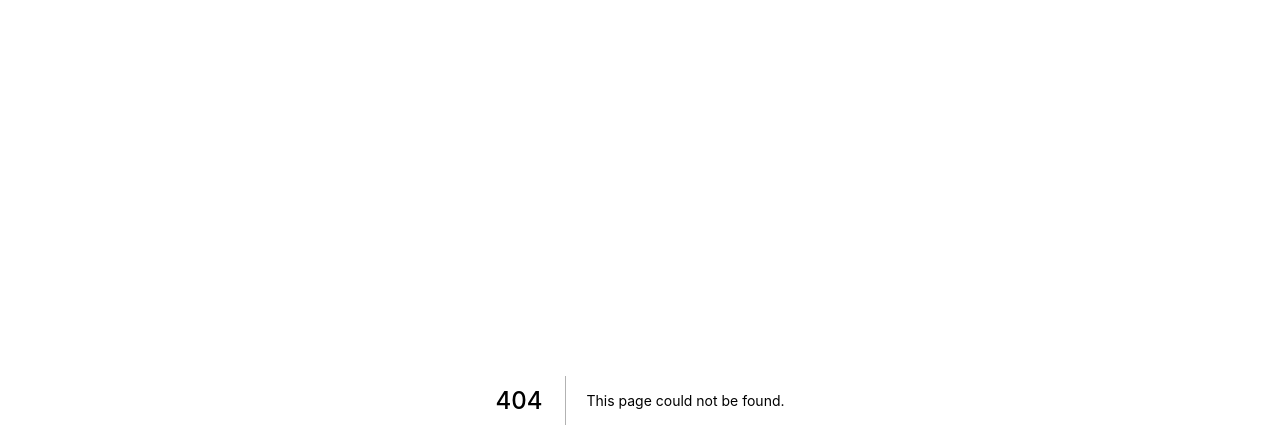
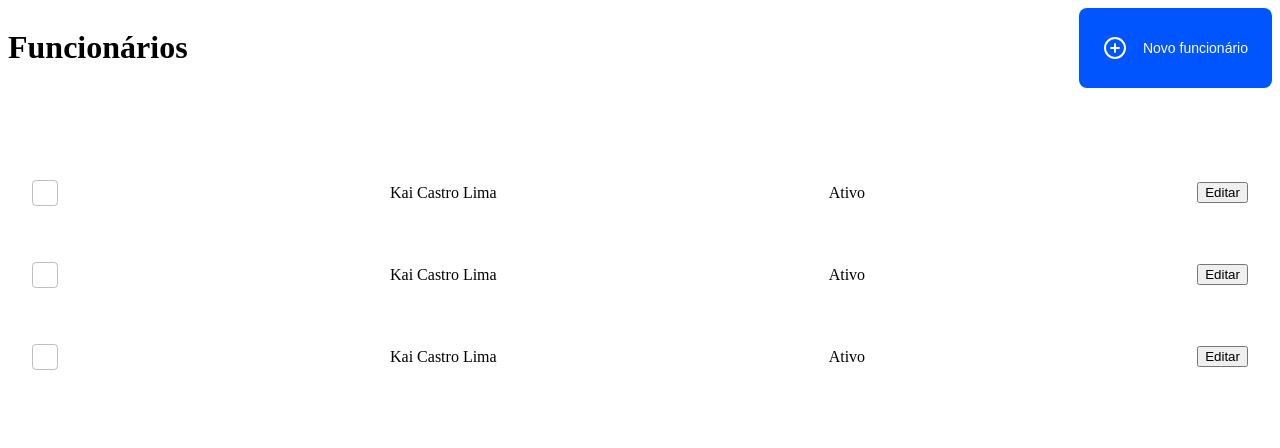
Before and after one commit to andersonszdc/teste-frontend2, a Next.js app: page /1 in a window 1280 px wide. Before the commit this address had no page. Shown: the top 448 px of the page. Built offline with nearby package versions, Linux system fonts and the light colour scheme.

Commit message:
created employees page

```diff
--- /dev/null
+++ b/src/pages/[company].tsx
@@ -0,0 +1,47 @@
+import React, { useState } from "react";
+import {
+  StyledButton,
+  StyledCardEployee,
+  StyledCompany,
+} from "../styles/pages/company";
+import { BsCheckLg } from "react-icons/bs";
+import { FiPlusCircle } from "react-icons/fi";
+
+const Company = () => {
+  return (
+    <StyledCompany>
+      <header className="header">
+        <h1>Funcionários</h1>
+        <StyledButton>
+          <FiPlusCircle className="icon" />
+          Novo funcionário
+        </StyledButton>
+      </header>
+      <section className="list">
+        <CardEmployee />
+        <CardEmployee />
+        <CardEmployee />
+      </section>
+    </StyledCompany>
+  );
+};
+
+export default Company;
+
+const CardEmployee = () => {
+  const [isClicked, setIsClicked] = useState(false);
+
+  const setCheckbox = () => {
+    setIsClicked(isClicked ? false : true);
+  };
+  return (
+    <StyledCardEployee active={isClicked}>
+      <div className="checkbox" onClick={setCheckbox}>
+        {isClicked && <BsCheckLg className="icon" />}
+      </div>
+      <p>Kai Castro Lima</p>
+      <div>Ativo</div>
+      <button>Editar</button>
+    </StyledCardEployee>
+  );
+};
--- /dev/null
+++ b/src/styles/pages/company.ts
@@ -0,0 +1,68 @@
+import styled from "styled-components";
+
+type StyledCardEployeeProps = {
+  active: boolean;
+};
+
+export const StyledCompany = styled.main`
+  .header {
+    display: flex;
+    justify-content: space-between;
+    margin-bottom: 64px;
+  }
+`;
+
+export const StyledCardEployee = styled.div<StyledCardEployeeProps>`
+  display: flex;
+  justify-content: space-between;
+  align-items: center;
+  padding: 16px 24px;
+  border-radius: 8px;
+  transition: 0.3s ease-out;
+
+  .checkbox {
+    display: flex;
+    justify-content: center;
+    align-items: center;
+    width: 24px;
+    aspect-ratio: 1;
+    border-radius: 4px;
+    border: 1px solid hsla(0, 0%, 0%, 25%);
+    cursor: pointer;
+    transition: 0.3s ease-out;
+    color: white;
+  }
+
+  ${({ active }) =>
+    active &&
+    `
+    background-color: #d2e1fe;
+
+    .checkbox {
+        background-color: blue;
+      }
+  `}
+`;
+
+export const StyledButton = styled.button`
+  display: flex;
+  gap: 16px;
+  align-items: center;
+  background-color: hsla(220, 100%, 50%);
+  color: #ffffff;
+  padding: 8px 24px;
+  cursor: pointer;
+  border: none;
+  border-radius: 8px;
+  font-size: 14px;
+  transition: 0.2s ease-out;
+
+  .icon {
+    width: 24px;
+    height: 24px;
+  }
+
+  :hover {
+    background-color: hsla(220, 100%, 50%, 50%);
+  }
+`;
```
